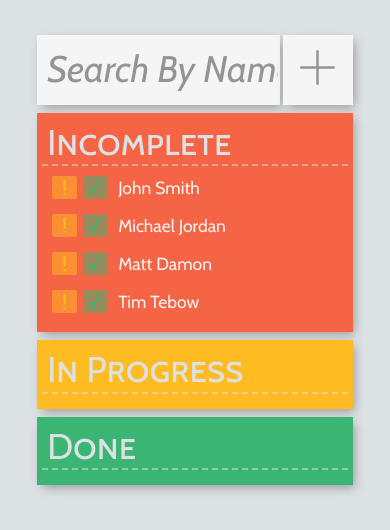
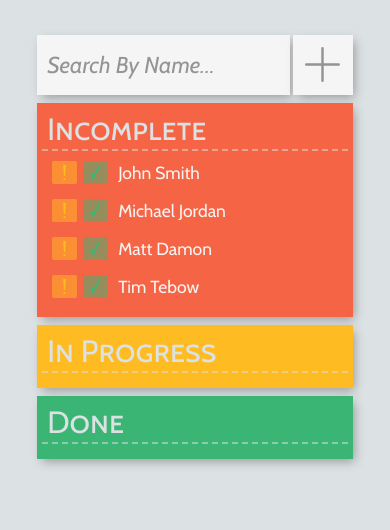
Before and after one commit to NathanBaldwin/angular-component-exercise, a website: page index.html in a window 390 px wide. Drawn offline with nearby package versions, Linux system fonts and the light colour scheme; some packages are replaced by stand-ins of ours.

Commit message:
stashing changes before new branch

```diff
--- a/sass/main.scss
+++ b/sass/main.scss
@@ -83,8 +83,6 @@ li {
  background: $toDo;
  -webkit-flex: 1;
          flex: 1;
-
-
 }
 
 .box-shadow {
@@ -181,7 +179,7 @@ input#search:-ms-input-placeholder {
 
 #plus-sign {
   width: 35px;
-  margin-top: 21%;
+  margin-top: 23%;
 }
 
 .btn-default.save {
@@ -285,7 +283,7 @@ input#search:-ms-input-placeholder {
 }
 
   /* Too narrow to support three columns */
-  @media all and (max-width: 700px) {
+  @media all and (max-width: 750px) {
 
    #main, #page {
     -webkit-flex-flow: column;
@@ -297,4 +295,27 @@ input#search:-ms-input-placeholder {
     min-height: 50px;
    }
 
+   input[type=text]#search {
+    font-size: 23px;
+    height: 60px;
+   }
+
+  .addStudentButton {
+    width: 60px;
+    min-width: 60px;
+    height: 60px;
   }
+
+  .searchBar {
+    height: 60px;
+  }
+
+  #plus-sign {
+    margin-top: 20%;
+  }
+
+  h2 {
+    font-size: 2.2em;
+  }
+
+}
```
Also changed, not shown: css/main.css.
